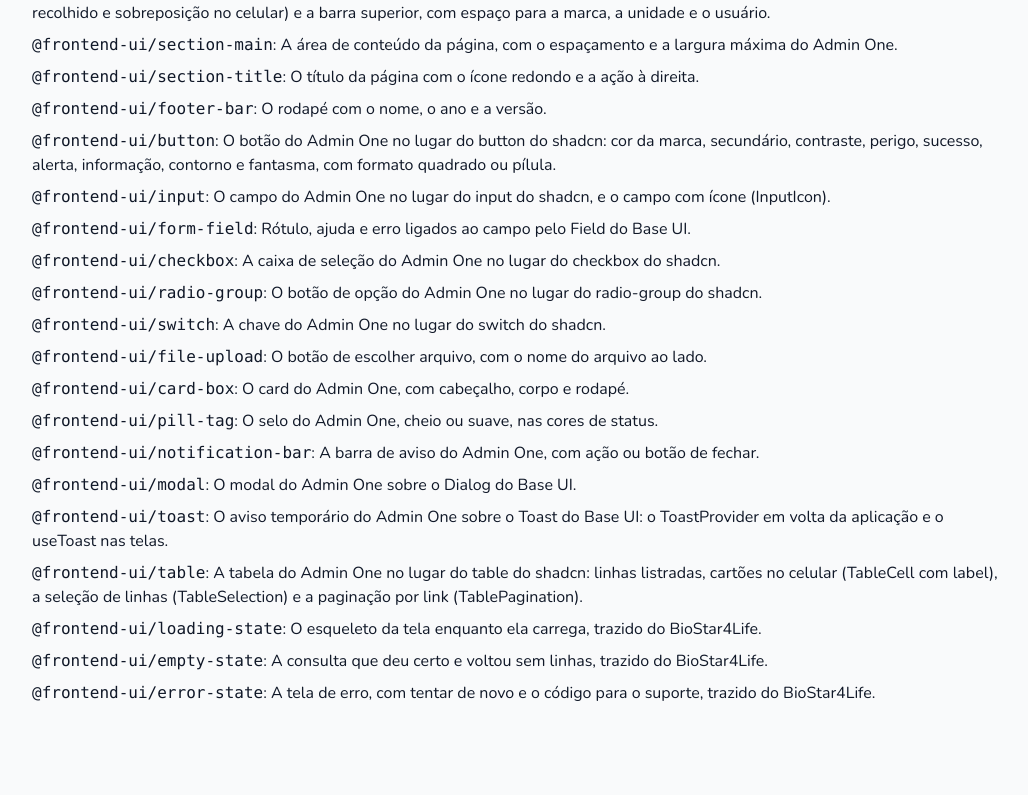
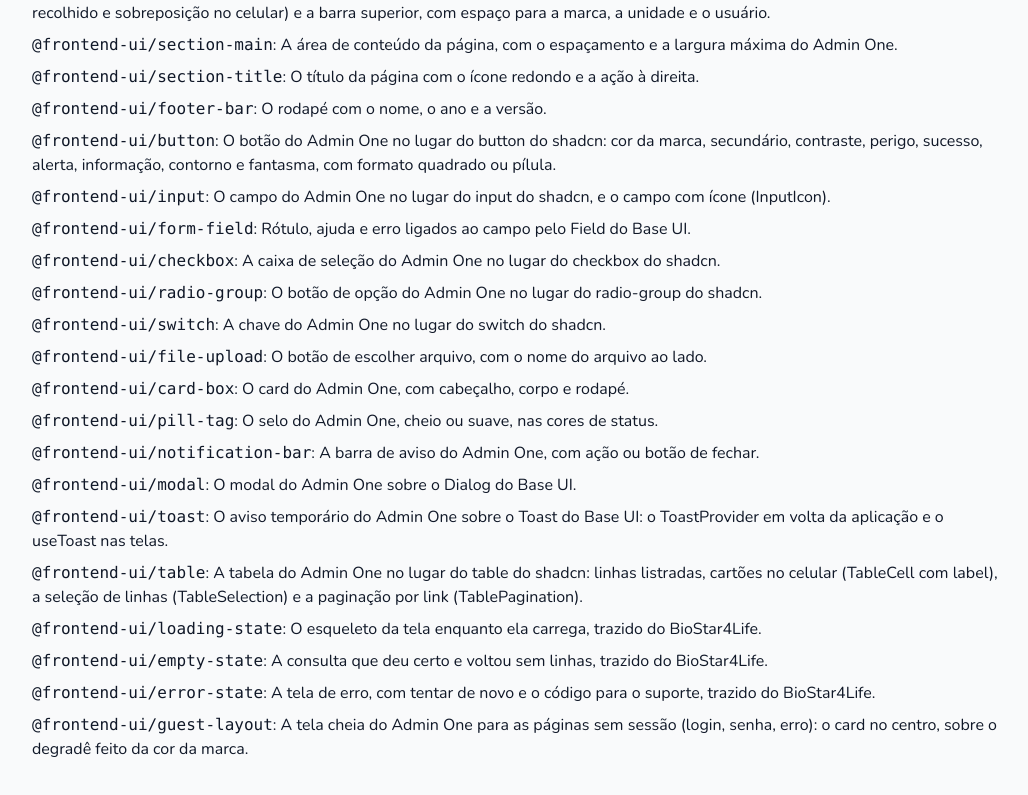
Before and after one commit to idelberto/DS.frontend-ui.REACT, a Next.js app: page /DS.frontend-ui.REACT/ in a window 1280 px wide. Shown: the part 680-1475 px from the top of the page, without its empty margins (120-1148 px from the left). Before the commit the page ends 1433 px from the top, so only its background shows below. Built offline with nearby package versions, Linux system fonts and the light colour scheme.

Commit message:
feature(guest): publica o guest-layout, a tela cheia do Admin One para as páginas sem sessão (lote 0.6)
O card no centro, sobre o degradê do Admin One refeito a partir do --brand. A API
segue a do AuthSplitLayout do BioStar4Life (a marca e o conteúdo), para a troca
no lote 0.6 de lá.

```diff
--- /dev/null
+++ b/public/r/guest-layout.json
@@ -0,0 +1,17 @@
+{
+  "$schema": "https://ui.shadcn.com/schema/registry-item.json",
+  "name": "guest-layout",
+  "title": "Guest layout",
+  "description": "A tela cheia do Admin One para as páginas sem sessão (login, senha, erro): o card no centro, sobre o degradê feito da cor da marca.",
+  "registryDependencies": [
+    "@frontend-ui/theme"
+  ],
+  "files": [
+    {
+      "path": "registry/frontend-ui/guest-layout/components/guest-layout.tsx",
+      "content": "import type { ReactNode } from 'react';\n\n// O degradê do Admin One (purple-400, pink-500, red-500) refeito a partir da marca: mais clara no\n// começo e com o matiz girado no fim, para qualquer --brand. No escuro, os cinzas do tema.\nconst BRAND_GRADIENT =\n  'bg-linear-to-tr from-[oklch(from_var(--brand)_calc(l+0.15)_c_h)] via-brand to-[oklch(from_var(--brand)_l_c_calc(h+60))] dark:from-muted dark:via-sidebar dark:to-background';\n\ninterface GuestLayoutProps {\n  // O logo e o nome do produto, no topo do card.\n  brand?: ReactNode;\n  // O formulário ou a mensagem da tela.\n  children: ReactNode;\n}\n\nexport function GuestLayout({ brand, children }: GuestLayoutProps) {\n  return (\n    <main className={`flex min-h-dvh items-center justify-center py-6 ${BRAND_GRADIENT}`}>\n      <div className=\"flex w-11/12 flex-col gap-6 rounded-2xl bg-card p-6 text-card-foreground shadow-2xl sm:p-8 md:w-7/12 lg:w-6/12 xl:w-4/12\">\n        {brand}\n        {children}\n      </div>\n    </main>\n  );\n}\n",
+      "type": "registry:component"
+    }
+  ],
+  "type": "registry:component"
+}
--- a/public/r/registry.json
+++ b/public/r/registry.json
@@ -383,6 +383,19 @@
           "type": "registry:component"
         }
       ]
+    },
+    {
+      "name": "guest-layout",
+      "type": "registry:component",
+      "title": "Guest layout",
+      "description": "A tela cheia do Admin One para as páginas sem sessão (login, senha, erro): o card no centro, sobre o degradê feito da cor da marca.",
+      "registryDependencies": ["@frontend-ui/theme"],
+      "files": [
+        {
+          "path": "registry/frontend-ui/guest-layout/components/guest-layout.tsx",
+          "type": "registry:component"
+        }
+      ]
     }
   ]
 }
--- a/registry.json
+++ b/registry.json
@@ -383,6 +383,19 @@
           "type": "registry:component"
         }
       ]
+    },
+    {
+      "name": "guest-layout",
+      "type": "registry:component",
+      "title": "Guest layout",
+      "description": "A tela cheia do Admin One para as páginas sem sessão (login, senha, erro): o card no centro, sobre o degradê feito da cor da marca.",
+      "registryDependencies": ["@frontend-ui/theme"],
+      "files": [
+        {
+          "path": "registry/frontend-ui/guest-layout/components/guest-layout.tsx",
+          "type": "registry:component"
+        }
+      ]
     }
   ]
 }
--- /dev/null
+++ b/registry/frontend-ui/guest-layout/components/guest-layout.tsx
@@ -0,0 +1,24 @@
+import type { ReactNode } from 'react';
+
+// O degradê do Admin One (purple-400, pink-500, red-500) refeito a partir da marca: mais clara no
+// começo e com o matiz girado no fim, para qualquer --brand. No escuro, os cinzas do tema.
+const BRAND_GRADIENT =
+  'bg-linear-to-tr from-[oklch(from_var(--brand)_calc(l+0.15)_c_h)] via-brand to-[oklch(from_var(--brand)_l_c_calc(h+60))] dark:from-muted dark:via-sidebar dark:to-background';
+
+interface GuestLayoutProps {
+  // O logo e o nome do produto, no topo do card.
+  brand?: ReactNode;
+  // O formulário ou a mensagem da tela.
+  children: ReactNode;
+}
+
+export function GuestLayout({ brand, children }: GuestLayoutProps) {
+  return (
+    <main className={`flex min-h-dvh items-center justify-center py-6 ${BRAND_GRADIENT}`}>
+      <div className="flex w-11/12 flex-col gap-6 rounded-2xl bg-card p-6 text-card-foreground shadow-2xl sm:p-8 md:w-7/12 lg:w-6/12 xl:w-4/12">
+        {brand}
+        {children}
+      </div>
+    </main>
+  );
+}
```
